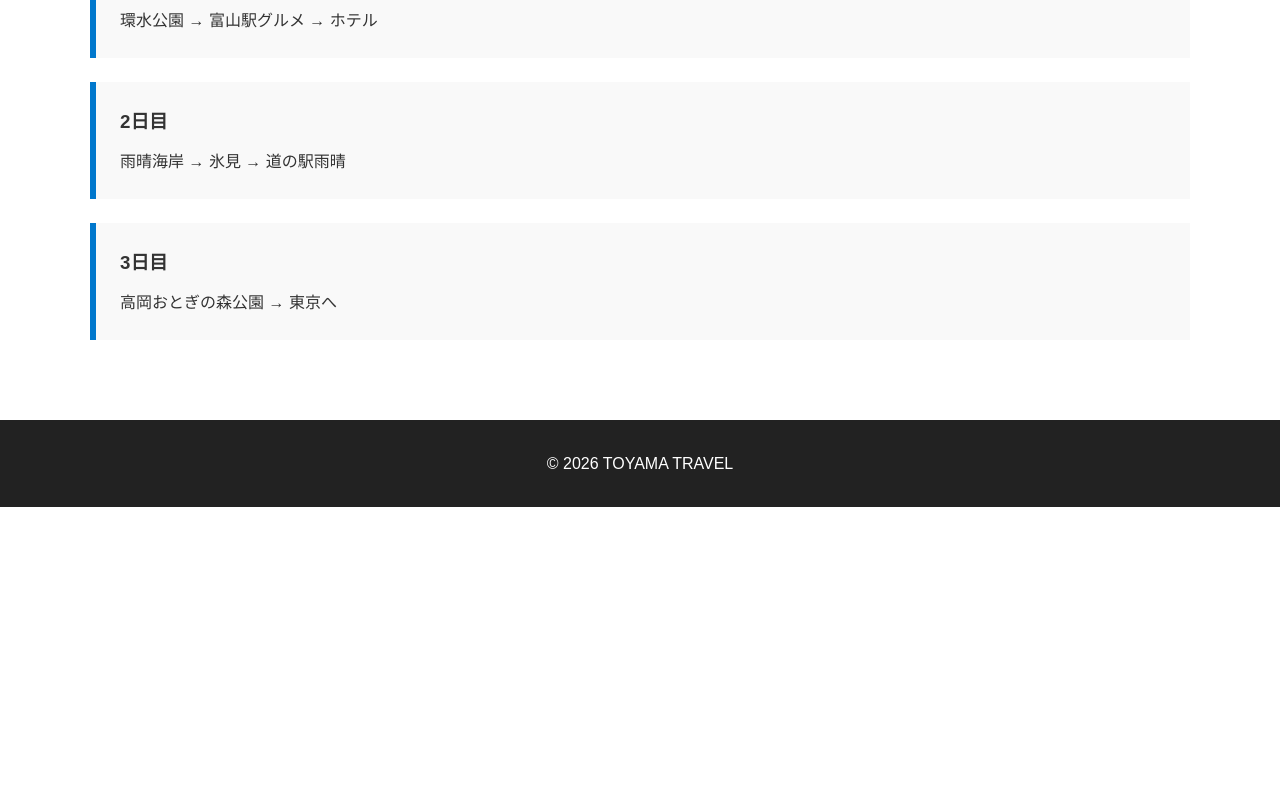
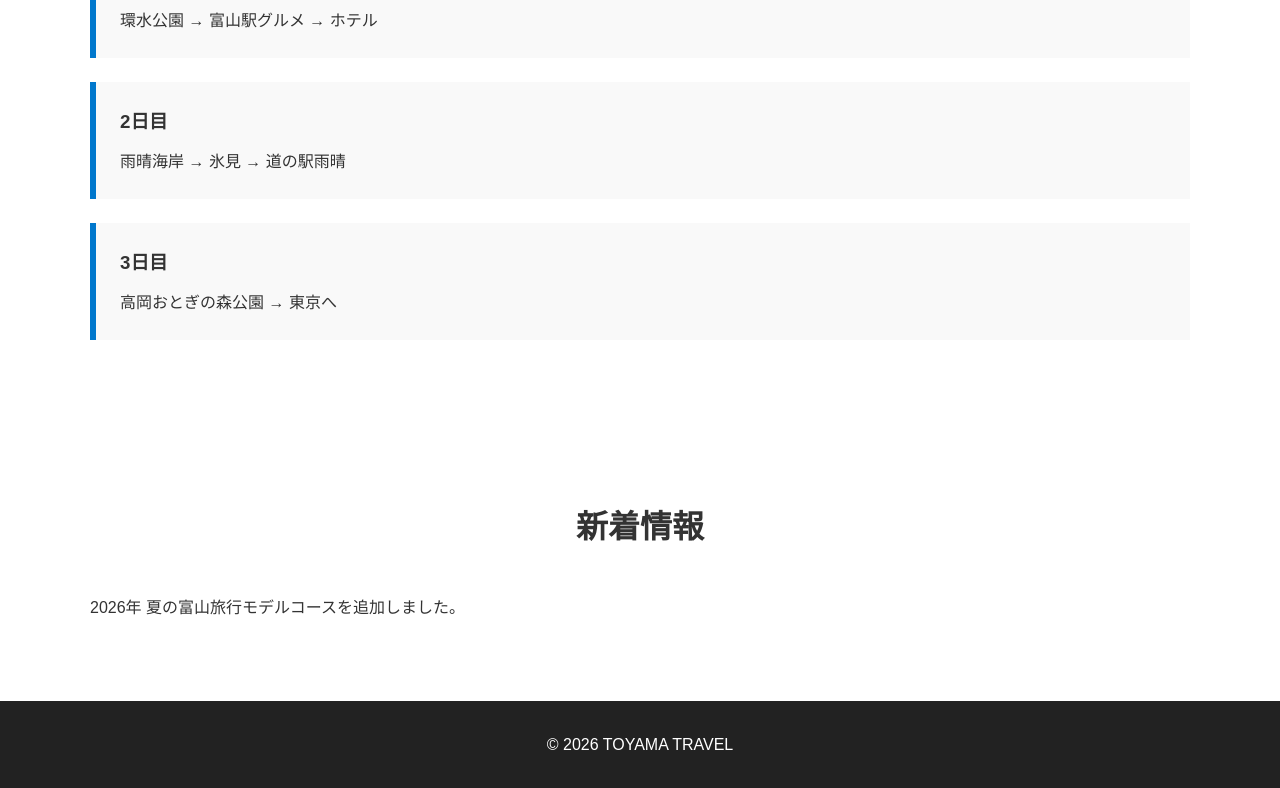
Before and after one commit to Tadac/travel-site, a plain HTML site: page index.html in a window 1280 px wide. Shown: the part 1739-2527 px from the top of the page. Before the commit the page ends 2246 px from the top, so only its background shows below. Drawn offline with Linux system fonts and the light colour scheme.

Commit message:
新着情報追加

```diff
--- a/index.html
+++ b/index.html
@@ -156,6 +156,13 @@
     </div>
   </section>
 
+  <section class="section">
+  <div class="container">
+    <h2 class="section-title">新着情報</h2>
+    <p>2026年 夏の富山旅行モデルコースを追加しました。</p>
+  </div>
+</section>
+
   <!-- フッター -->
   <footer class="footer">
     <div class="container">
```
